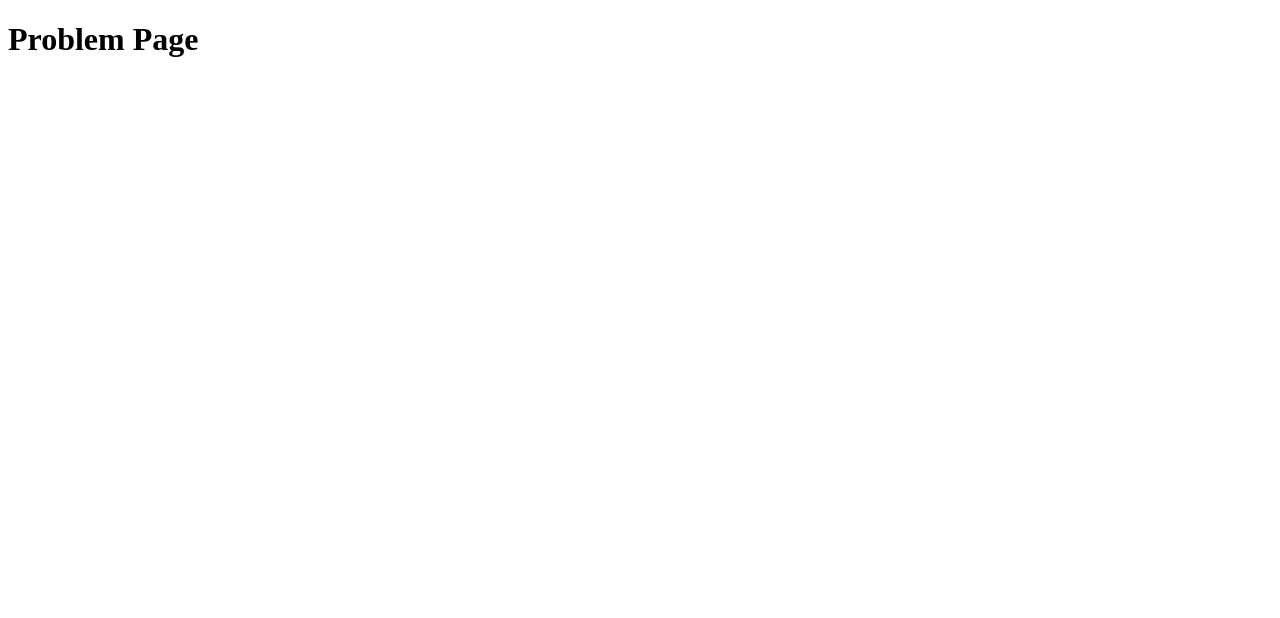
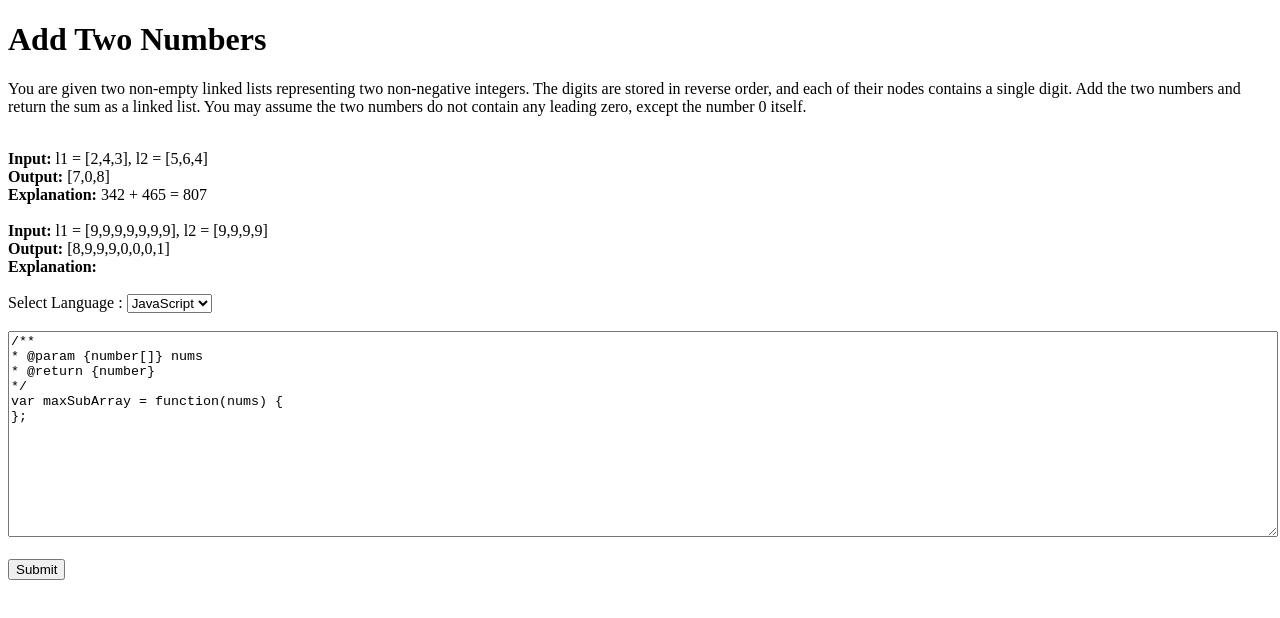
Before and after one commit to VatsalNagelia/react-frontent-app, a React (Vite) app: page /problemPage in a window 1280 px wide. Shown: the top 618 px of the page. Built offline with nearby package versions, Linux system fonts and the light colour scheme.

Commit message:
Add Problem Page

```diff
--- a/src/pages/ProblemPage.jsx
+++ b/src/pages/ProblemPage.jsx
@@ -1,6 +1,97 @@
+import { useState } from "react";
+
+const defaultCode = {
+  js: `/**
+* @param {number[]} nums
+* @return {number}
+*/
+var maxSubArray = function(nums) {
+};`,
+  java: `/**
+* @param {number[]} nums
+* @return {number}
+*/
+public int maxSubArray(int[] nums) {
+};`
+};
 
 function ProblemPage() {
-  return <h1>Problem Page</h1>;
+  const [problem, setProblem] = useState({
+    title: "Add Two Numbers",
+    description: "You are given two non-empty linked lists representing two non-negative integers. The digits are stored in reverse order, and each of their nodes contains a single digit. Add the two numbers and return the sum as a linked list. You may assume the two numbers do not contain any leading zero, except the number 0 itself.",
+    examples: [
+      {
+        input: "l1 = [2,4,3], l2 = [5,6,4]",
+        output: "[7,0,8]",
+        explanation: "342 + 465 = 807"
+      },
+      {
+        input: "l1 = [9,9,9,9,9,9,9], l2 = [9,9,9,9]",
+        output: "[8,9,9,9,0,0,0,1]",
+        explanation: ""
+      }
+    ]
+  });
+  const [language, setLanguage] = useState("js");
+  const [code, setCode] = useState(defaultCode[language]);
+
+  const handleLanguageChange = (e) => {
+    const newLanguage = e.target.value;
+    setLanguage(newLanguage);
+    setCode(defaultCode[newLanguage]);
+  };
+
+  return (
+    <div>
+      <h1>{problem.title}</h1>
+      <p>{problem.description}</p>
+      <br></br>
+      {problem.examples.map((example, index) => (
+        <Example
+          key={index}
+          input={example.input}
+          output={example.output}
+          explanation={example.explanation}
+        />
+      ))}
+      <label htmlFor="language-select">Select Language : </label>
+      <select
+        id="language-select"
+        value={language}
+        onChange={handleLanguageChange}
+      >
+        <option value="js">JavaScript</option>
+        <option value="java">Java</option>
+      </select>
+      <br></br>
+      <br></br>
+      <textarea
+        value={code}
+        onChange={(e) => setCode(e.target.value)}
+        style={{ width: "100%", minHeight: "200px" }}
+      ></textarea>
+      <br></br>
+      <br></br>
+      <button type="button">Submit</button>
+    </div>
+  );
+}
+
+function Example({ input, output, explanation }) {
+  return (
+    <div>
+      <div>
+        <strong>Input:</strong> {input}
+      </div>
+      <div>
+        <strong>Output:</strong> {output}
+      </div>
+      <div>
+        <strong>Explanation:</strong> {explanation}
+      </div>
+      <br></br>
+    </div>
+  );
 }
 
 export default ProblemPage;
```
